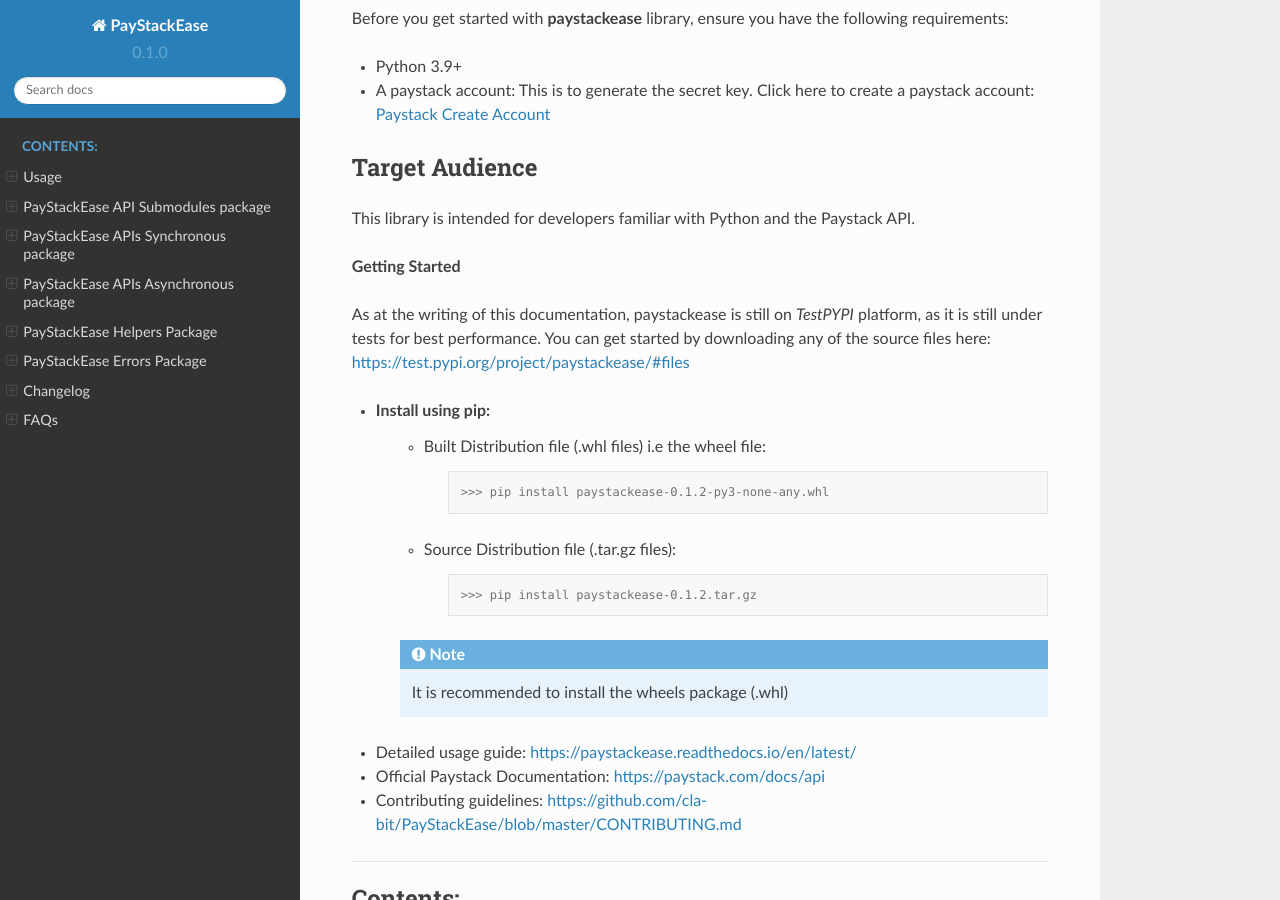
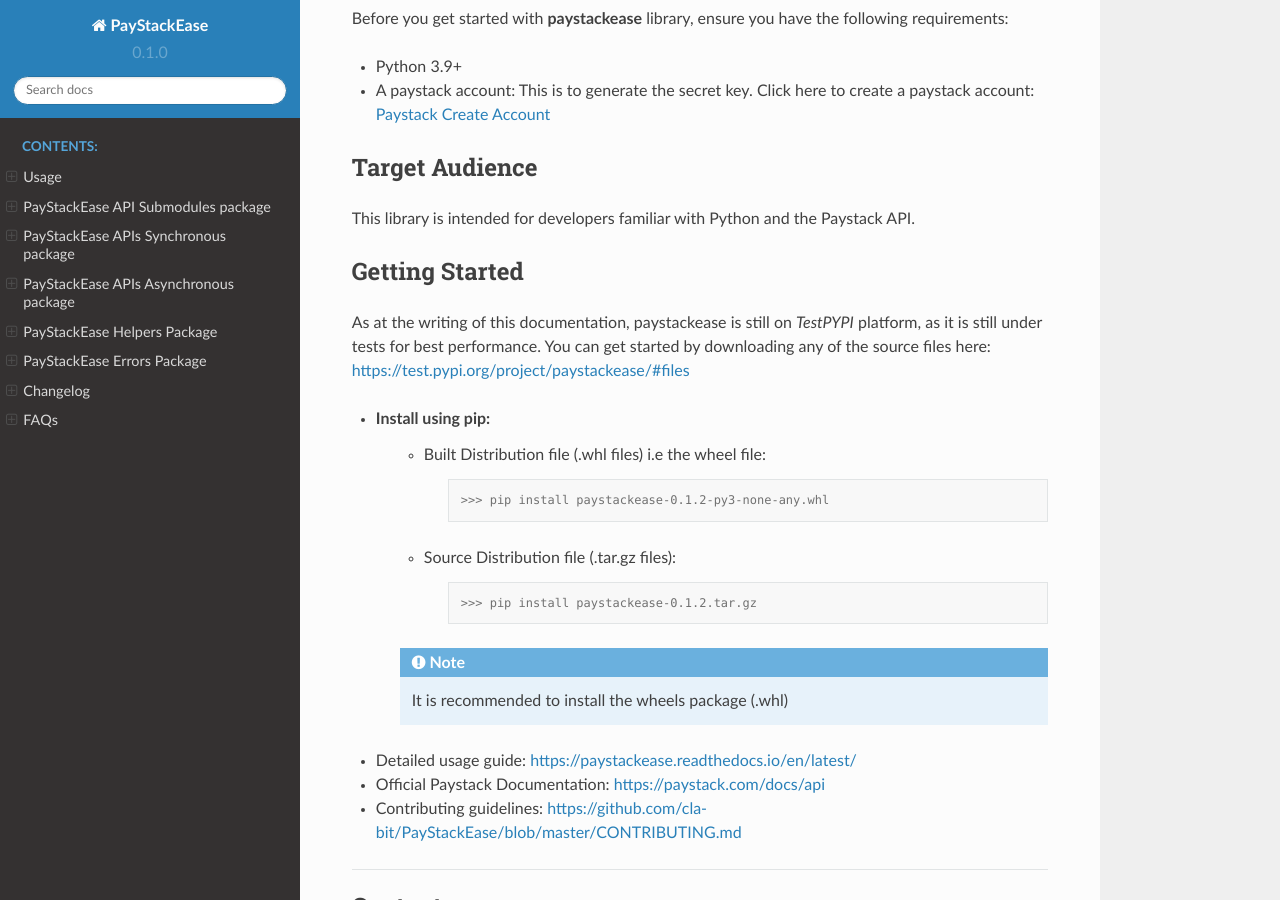
Before and after one commit to cla-bit/PayStackEase, a Sphinx documentation site: the page built from docs/source/index.rst, in a window 1280 px wide and 900 px high, scrolled down 305 px. Built offline with Sphinx 7.4.7 and the Read the Docs theme 2.0.0, drawn with Linux system fonts in a browser that asks for light colours.

```diff
--- a/docs/source/index.rst
+++ b/docs/source/index.rst
@@ -30,7 +30,9 @@ Target Audience
 
 This library is intended for developers familiar with Python and the Paystack API.
 
-**Getting Started**
+
+Getting Started
+----------------------
 
 As at the writing of this documentation, paystackease is still on *TestPYPI* platform, as it is still under tests for best performance.
 You can get started by downloading any of the source files here: https://test.pypi.org/project/paystackease/#files
```
